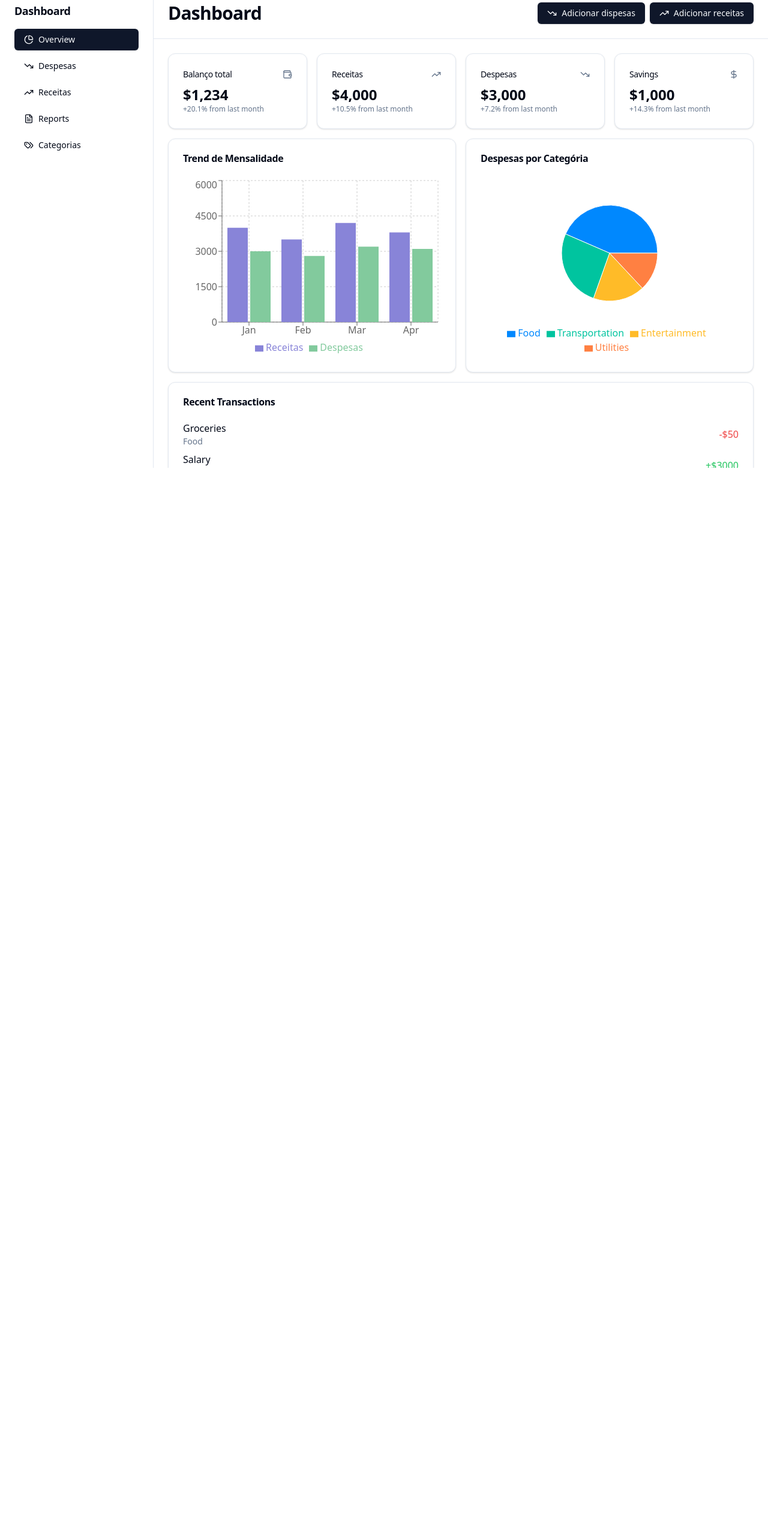
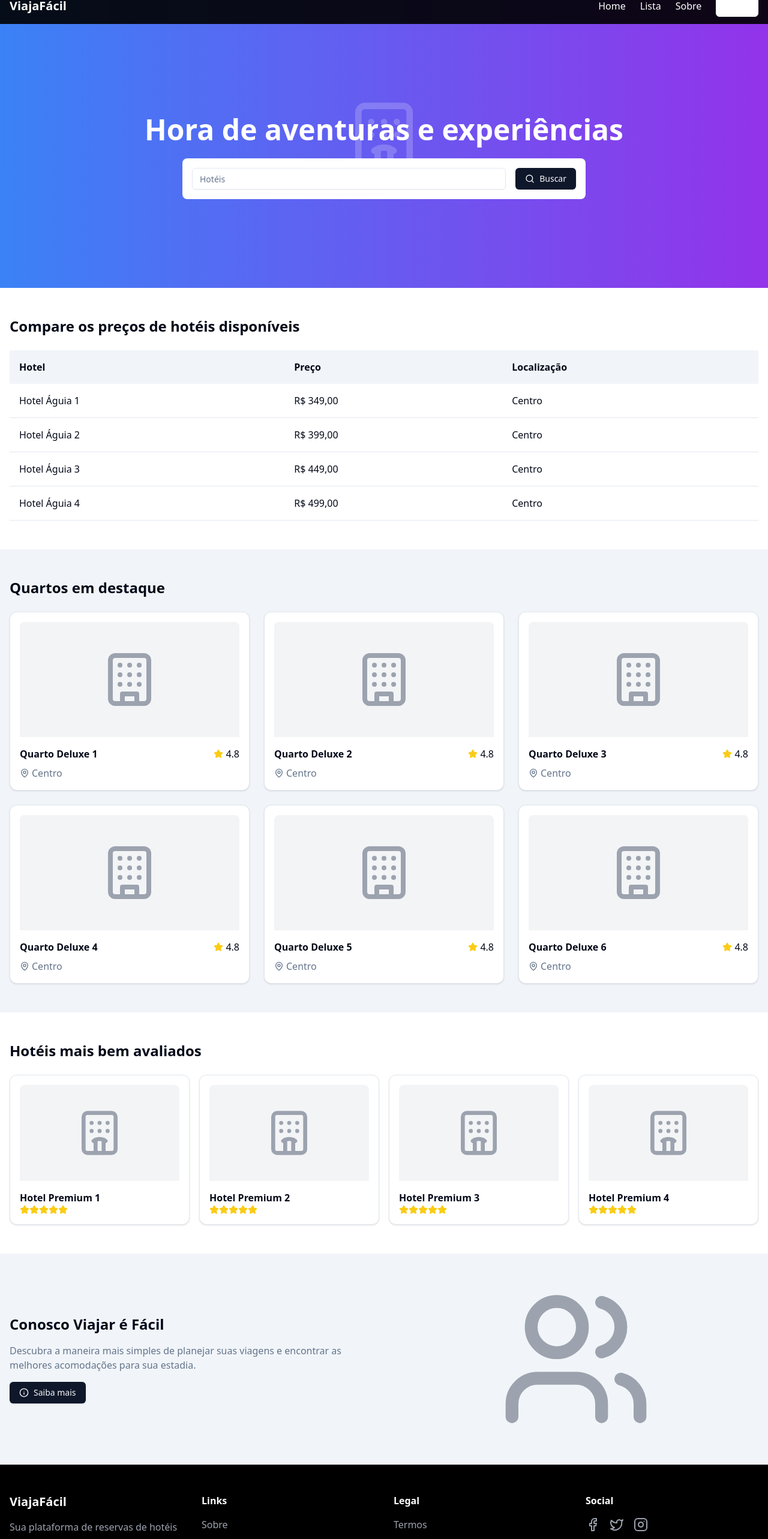
Before and after one commit to fernando-sebastiao/any-project, a React (Vite) app: page /dashboard in a window 1280 px wide. Shown: the part 20-2586 px from the top of the page at 60% size. Before the commit the page ends 800 px from the top, so only its background shows below. Built offline with nearby package versions, Linux system fonts and the light colour scheme; the HTML template or start-up script is replaced by a standard one.

Commit message:
alterando dashboard

```diff
--- a/src/pages/dashboard-page.tsx
+++ b/src/pages/dashboard-page.tsx
@@ -1,381 +1,240 @@
-"use client";
-
-import { useState } from "react";
-import { Card, CardContent, CardHeader, CardTitle } from "@/components/ui/card";
 import { Button } from "@/components/ui/button";
 import { Input } from "@/components/ui/input";
-import { Label } from "@/components/ui/label";
+import { Card, CardContent } from "@/components/ui/card";
 import {
-  Dialog,
-  DialogContent,
-  DialogHeader,
-  DialogTitle,
-  DialogTrigger,
-} from "@/components/ui/dialog";
-import {
-  PieChart,
-  FileText,
-  Tags,
-  DollarSign,
-  TrendingUp,
-  TrendingDown,
-  Wallet,
+  Hotel,
+  Search,
+  Star,
+  MapPin,
+  Building,
+  Users,
+  Info,
+  Facebook,
+  Twitter,
+  Instagram,
 } from "lucide-react";
-import { ScrollArea } from "@/components/ui/scroll-area";
-import { Separator } from "@/components/ui/separator";
-import {
-  BarChart,
-  Bar,
-  XAxis,
-  YAxis,
-  CartesianGrid,
-  Tooltip,
-  Legend,
-  ResponsiveContainer,
-  PieChart as PieChartComponent,
-  Pie,
-  Cell,
-} from "recharts";
-
-// Mock data (replace with actual data from your backend)
-const recentTransactions = [
-  { id: 1, description: "Groceries", amount: -50, category: "Food" },
-  { id: 2, description: "Salary", amount: 3000, category: "Income" },
-  { id: 3, description: "Restaurant", amount: -30, category: "Food" },
-  { id: 4, description: "Gas", amount: -40, category: "Transportation" },
-];
-
-const expensesByCategory = [
-  { name: "Food", value: 500 },
-  { name: "Transportation", value: 300 },
-  { name: "Entertainment", value: 200 },
-  { name: "Utilities", value: 150 },
-];
-
-const monthlyTrend = [
-  { name: "Jan", Receitas: 4000, Despesas: 3000 },
-  { name: "Feb", Receitas: 3500, Despesas: 2800 },
-  { name: "Mar", Receitas: 4200, Despesas: 3200 },
-  { name: "Apr", Receitas: 3800, Despesas: 3100 },
-];
-
-const COLORS = ["#0088FE", "#00C49F", "#FFBB28", "#FF8042"];
 
 export function DashboardPage() {
-  const [activeSection, setActiveSection] = useState("overview");
-  const [isExpenseModalOpen, setIsExpenseModalOpen] = useState(false);
-  const [isIncomeModalOpen, setIsIncomeModalOpen] = useState(false);
+  return (
+    <div className="flex flex-col min-h-screen">
+      {/* Navigation */}
+      <header className="fixed top-0 w-full z-50 bg-black/90 text-white">
+        <div className="container mx-auto px-4 py-3 flex items-center justify-between">
+          <div className="text-xl font-bold">ViajaFácil</div>
+          <nav className="hidden md:flex items-center gap-6">
+            <a href="#" className="hover:text-primary">
+              Home
+            </a>
+            <a href="#" className="hover:text-primary">
+              Lista
+            </a>
+            <a href="#" className="hover:text-primary">
+              Sobre
+            </a>
+            <Button
+              variant="outline"
+              className="text-white border-white hover:bg-white hover:text-black"
+            >
+              Login
+            </Button>
+          </nav>
+        </div>
+      </header>
 
-  const renderContent = () => {
-    switch (activeSection) {
-      case "overview":
-        return (
-          <>
-            <div className="grid gap-4 md:grid-cols-2 lg:grid-cols-4 mb-4">
-              <Card>
-                <CardHeader className="flex flex-row items-center justify-between space-y-0 pb-2">
-                  <CardTitle className="text-sm font-medium">
-                    Balanço total
-                  </CardTitle>
-                  <Wallet className="h-4 w-4 text-muted-foreground" />
-                </CardHeader>
-                <CardContent>
-                  <div className="text-2xl font-bold">$1,234</div>
-                  <p className="text-xs text-muted-foreground">
-                    +20.1% from last month
-                  </p>
+      {/* Hero Section */}
+      <section className="relative pt-16 h-[500px] bg-gradient-to-r from-blue-500 to-purple-600">
+        <div className="absolute inset-0 flex items-center justify-center">
+          <Hotel className="w-32 h-32 text-white opacity-20" />
+        </div>
+        <div className="relative container mx-auto px-4 h-full flex flex-col items-center justify-center text-white">
+          <h1 className="text-4xl md:text-5xl font-bold mb-6 text-center">
+            Hora de aventuras e experiências
+          </h1>
+          <div className="w-full max-w-2xl bg-white rounded-lg p-4">
+            <div className="flex gap-4">
+              <Input type="text"  placeholder="Hotéis" className="flex-1 text-black" />
+              <Button className="bg-primary hover:bg-primary/90">
+                <Search className="w-4 h-4 mr-2" />
+                Buscar
+              </Button>
+            </div>
+          </div>
+        </div>
+      </section>
+
+      {/* Price Comparison */}
+      <section className="py-12 container mx-auto px-4">
+        <h2 className="text-2xl font-semibold mb-6">
+          Compare os preços de hotéis disponíveis
+        </h2>
+        <div className="overflow-x-auto">
+          <table className="w-full border-collapse">
+            <thead>
+              <tr className="bg-muted">
+                <th className="p-4 text-left">Hotel</th>
+                <th className="p-4 text-left">Preço</th>
+                <th className="p-4 text-left">Localização</th>
+              </tr>
+            </thead>
+            <tbody>
+              {[1, 2, 3, 4].map((i) => (
+                <tr key={i} className="border-b">
+                  <td className="p-4">Hotel Águia {i}</td>
+                  <td className="p-4">R$ {299 + i * 50},00</td>
+                  <td className="p-4">Centro</td>
+                </tr>
+              ))}
+            </tbody>
+          </table>
+        </div>
+      </section>
+
+      {/* Featured Rooms */}
+      <section className="py-12 bg-muted">
+        <div className="container mx-auto px-4">
+          <h2 className="text-2xl font-semibold mb-6">Quartos em destaque</h2>
+          <div className="grid grid-cols-1 md:grid-cols-2 lg:grid-cols-3 gap-6">
+            {[1, 2, 3, 4, 5, 6].map((i) => (
+              <Card key={i}>
+                <CardContent className="p-4">
+                  <div className="flex items-center justify-center h-48 bg-gray-100 rounded-t-lg">
+                    <Building className="w-24 h-24 text-gray-400" />
+                  </div>
+                  <div className="mt-4">
+                    <div className="flex items-center justify-between mb-2">
+                      <h3 className="font-semibold">Quarto Deluxe {i}</h3>
+                      <div className="flex items-center">
+                        <Star className="w-4 h-4 text-yellow-400 fill-current" />
+                        <span className="ml-1">4.8</span>
+                      </div>
+                    </div>
+                    <div className="flex items-center text-muted-foreground">
+                      <MapPin className="w-4 h-4 mr-1" />
+                      Centro
+                    </div>
+                  </div>
                 </CardContent>
               </Card>
-              <Card>
-                <CardHeader className="flex flex-row items-center justify-between space-y-0 pb-2">
-                  <CardTitle className="text-sm font-medium">
-                    Receitas
-                  </CardTitle>
-                  <TrendingUp className="h-4 w-4 text-muted-foreground" />
-                </CardHeader>
-                <CardContent>
-                  <div className="text-2xl font-bold">$4,000</div>
-                  <p className="text-xs text-muted-foreground">
-                    +10.5% from last month
-                  </p>
+            ))}
+          </div>
+        </div>
+      </section>
+
+      {/* Best Rated Hotels */}
+      <section className="py-12 container mx-auto px-4">
+        <h2 className="text-2xl font-semibold mb-6">
+          Hotéis mais bem avaliados
+        </h2>
+        <div className="grid grid-cols-2 md:grid-cols-4 gap-4">
+          {[1, 2, 3, 4].map((i) => (
+            <Card key={i}>
+              <CardContent className="p-4">
+                <div className="flex items-center justify-center h-40 bg-gray-100 rounded-t-lg">
+                  <Hotel className="w-20 h-20 text-gray-400" />
+                </div>
+                <div className="mt-4">
+                  <h3 className="font-semibold">Hotel Premium {i}</h3>
+                  <div className="flex items-center text-yellow-400">
+                    {[1, 2, 3, 4, 5].map((star) => (
+                      <Star key={star} className="w-4 h-4 fill-current" />
+                    ))}
+                  </div>
+                </div>
               </CardContent>
             </Card>
-              <Card>
-                <CardHeader className="flex flex-row items-center justify-between space-y-0 pb-2">
-                  <CardTitle className="text-sm font-medium">
-                    Despesas
-                  </CardTitle>
-                  <TrendingDown className="h-4 w-4 text-muted-foreground" />
-                </CardHeader>
-                <CardContent>
-                  <div className="text-2xl font-bold">$3,000</div>
-                  <p className="text-xs text-muted-foreground">
-                    +7.2% from last month
+          ))}
+        </div>
+      </section>
+
+      {/* About Section */}
+      <section className="py-12 bg-muted">
+        <div className="container mx-auto px-4">
+          <div className="flex flex-col md:flex-row items-center gap-8">
+            <div className="flex-1">
+              <h2 className="text-2xl font-semibold mb-4">
+                Conosco Viajar é Fácil
+              </h2>
+              <p className="text-muted-foreground mb-4">
+                Descubra a maneira mais simples de planejar suas viagens e
+                encontrar as melhores acomodações para sua estadia.
               </p>
-                </CardContent>
-              </Card>
-              <Card>
-                <CardHeader className="flex flex-row items-center justify-between space-y-0 pb-2">
-                  <CardTitle className="text-sm font-medium">Savings</CardTitle>
-                  <DollarSign className="h-4 w-4 text-muted-foreground" />
-                </CardHeader>
-                <CardContent>
-                  <div className="text-2xl font-bold">$1,000</div>
-                  <p className="text-xs text-muted-foreground">
-                    +14.3% from last month
-                  </p>
-                </CardContent>
-              </Card>
+              <Button>
+                <Info className="w-4 h-4 mr-2" />
+                Saiba mais
+              </Button>
             </div>
-            <div className="grid gap-4 md:grid-cols-2">
-              <Card>
-                <CardHeader>
-                  <CardTitle>Trend de Mensalidade</CardTitle>
-                </CardHeader>
-                <CardContent>
-                  <ResponsiveContainer width="100%" height={300}>
-                    <BarChart data={monthlyTrend}>
-                      <CartesianGrid strokeDasharray="3 3" />
-                      <XAxis dataKey="name" />
-                      <YAxis />
-                      <Tooltip />
-                      <Legend />
-                      <Bar dataKey="Receitas" fill="#8884d8" />
-                      <Bar dataKey="Despesas" fill="#82ca9d" />
-                    </BarChart>
-                  </ResponsiveContainer>
-                </CardContent>
-              </Card>
-              <Card>
-                <CardHeader>
-                  <CardTitle>Despesas por Categória</CardTitle>
-                </CardHeader>
-                <CardContent>
-                  <ResponsiveContainer width="100%" height={300}>
-                    <PieChartComponent>
-                      <Pie
-                        data={expensesByCategory}
-                        cx="50%"
-                        cy="50%"
-                        labelLine={false}
-                        outerRadius={80}
-                        fill="#8884d8"
-                        dataKey="value"
-                      >
-                        {expensesByCategory.map((entry, index) => (
-                          <Cell
-                            key={`cell-${index}`}
-                            fill={COLORS[index % COLORS.length]}
-                          />
-                        ))}
-                      </Pie>
-                      <Tooltip />
-                      <Legend />
-                    </PieChartComponent>
-                  </ResponsiveContainer>
-                </CardContent>
-              </Card>
+            <div className="flex-1 flex justify-center">
+              <Users className="w-64 h-64 text-gray-400" />
             </div>
-            <Card className="mt-4">
-              <CardHeader>
-                <CardTitle>Recent Transactions</CardTitle>
-              </CardHeader>
-              <CardContent>
-                <ScrollArea className="h-[200px]">
-                  {recentTransactions.map((transaction) => (
-                    <div
-                      key={transaction.id}
-                      className="flex justify-between items-center mb-2"
-                    >
+          </div>
+        </div>
+      </section>
+
+      {/* Footer */}
+      <footer className="bg-black text-white py-12">
+        <div className="container mx-auto px-4">
+          <div className="grid grid-cols-1 md:grid-cols-4 gap-8">
             <div>
-                        <p className="font-medium">{transaction.description}</p>
-                        <p className="text-sm text-muted-foreground">
-                          {transaction.category}
+              <h3 className="text-xl font-bold mb-4">ViajaFácil</h3>
+              <p className="text-gray-400">
+                Sua plataforma de reservas de hotéis
               </p>
             </div>
-                      <p
-                        className={
-                          transaction.amount > 0
-                            ? "text-green-500"
-                            : "text-red-500"
-                        }
-                      >
-                        {transaction.amount > 0 ? "+" : "-"}$
-                        {Math.abs(transaction.amount)}
-                      </p>
+            <div>
+              <h4 className="font-semibold mb-4">Links</h4>
+              <ul className="space-y-2">
+                <li>
+                  <a href="#" className="text-gray-400 hover:text-white">
+                    Sobre
+                  </a>
+                </li>
+                <li>
+                  <a href="#" className="text-gray-400 hover:text-white">
+                    Hotéis
+                  </a>
+                </li>
+                <li>
+                  <a href="#" className="text-gray-400 hover:text-white">
+                    Contato
+                  </a>
+                </li>
+              </ul>
             </div>
-                  ))}
-                </ScrollArea>
-              </CardContent>
-            </Card>
-          </>
-        );
-      case "expenses":
-      case "income":
-      case "reports":
-      case "categories":
-        return (
-          <Card>
-            <CardHeader>
-              <CardTitle>
-                {activeSection.charAt(0).toUpperCase() + activeSection.slice(1)}
-              </CardTitle>
-            </CardHeader>
-            <CardContent>
-              <p>Content for {activeSection} goes here.</p>
-            </CardContent>
-          </Card>
-        );
-      default:
-        return null;
-    }
-  };
-
-  return (
-    <div className="flex h-screen bg-background">
-      {/* Sidebar */}
-      <aside className="w-64 border-r">
-        <ScrollArea className="h-full py-6 pl-6 pr-6">
-          <h2 className="mb-4 text-lg font-semibold tracking-tight">
-            Dashboard
-          </h2>
-          <nav className="space-y-2">
-            <Button
-              variant={activeSection === "overview" ? "default" : "ghost"}
-              className="w-full justify-start"
-              onClick={() => setActiveSection("overview")}
-            >
-              <PieChart className="mr-2 h-4 w-4" />
-              Overview
-            </Button>
-            <Button
-              variant={activeSection === "expenses" ? "default" : "ghost"}
-              className="w-full justify-start"
-              onClick={() => setActiveSection("expenses")}
-            >
-              <TrendingDown className="mr-2 h-4 w-4" />
-              Despesas
-            </Button>
-            <Button
-              variant={activeSection === "income" ? "default" : "ghost"}
-              className="w-full justify-start"
-              onClick={() => setActiveSection("income")}
-            >
-              <TrendingUp className="mr-2 h-4 w-4" />
-              Receitas
-            </Button>
-            <Button
-              variant={activeSection === "reports" ? "default" : "ghost"}
-              className="w-full justify-start"
-              onClick={() => setActiveSection("reports")}
-            >
-              <FileText className="mr-2 h-4 w-4" />
-              Reports
-            </Button>
-            <Button
-              variant={activeSection === "categories" ? "default" : "ghost"}
-              className="w-full justify-start"
-              onClick={() => setActiveSection("categories")}
-            >
-              <Tags className="mr-2 h-4 w-4" />
-              Categorias
-            </Button>
-          </nav>
-        </ScrollArea>
-      </aside>
-
-      {/* Main content */}
-      <main className="flex-1 overflow-auto">
-        <div className="flex items-center justify-between p-6">
-          <h1 className="text-3xl font-bold tracking-tight">Dashboard</h1>
-          <div className="space-x-2">
-            <Dialog
-              open={isExpenseModalOpen}
-              onOpenChange={setIsExpenseModalOpen}
-            >
-              <DialogTrigger asChild>
-                <Button onClick={() => setIsExpenseModalOpen(true)}>
-                  <TrendingDown className="mr-2 h-4 w-4" />
-                  Adicionar dispesas
-                </Button>
-              </DialogTrigger>
-              <DialogContent>
-                <DialogHeader>
-                  <DialogTitle>Adicionar Nova Despesa</DialogTitle>
-                </DialogHeader>
-                <form className="space-y-4">
-                  <div className="space-y-2">
-                    <Label htmlFor="expense-description">Descrição</Label>
-                    <Input
-                      id="expense-description"
-                      placeholder="Enter description"
-                    />
+            <div>
+              <h4 className="font-semibold mb-4">Legal</h4>
+              <ul className="space-y-2">
+                <li>
+                  <a href="#" className="text-gray-400 hover:text-white">
+                    Termos
+                  </a>
+                </li>
+                <li>
+                  <a href="#" className="text-gray-400 hover:text-white">
+                    Privacidade
+                  </a>
+                </li>
+              </ul>
             </div>
-                  <div className="space-y-2">
-                    <Label htmlFor="expense-amount">Quantidade</Label>
-                    <Input
-                      id="expense-amount"
-                      type="number"
-                      placeholder="Enter amount"
-                    />
-                  </div>
-                  <div className="space-y-2">
-                    <Label htmlFor="expense-category">ID da Categoria</Label>
-                    <Input
-                      id="expense-category"
-                      placeholder="Enter category ID"
-                    />
-                  </div>
-                  <Button type="submit">Salvar</Button>
-                </form>
-              </DialogContent>
-            </Dialog>
-            <Dialog
-              open={isIncomeModalOpen}
-              onOpenChange={setIsIncomeModalOpen}
-            >
-              <DialogTrigger asChild>
-                <Button onClick={() => setIsIncomeModalOpen(true)}>
-                  <TrendingUp className="mr-2 h-4 w-4" />
-                  Adicionar receitas
-                </Button>
-              </DialogTrigger>
-              <DialogContent>
-                <DialogHeader>
-                  <DialogTitle>Adicionar Nova Receita</DialogTitle>
-                </DialogHeader>
-                <form className="space-y-4">
-                  <div className="space-y-2">
-                    <Label htmlFor="income-description">Descrição</Label>
-                    <Input
-                      id="income-description"
-                      placeholder="Enter description"
-                    />
-                  </div>
-                  <div className="space-y-2">
-                    <Label htmlFor="income-amount">Quantidade</Label>
-                    <Input
-                      id="income-amount"
-                      type="number"
-                      placeholder="Enter amount"
-                    />
-                  </div>
-                  <div className="space-y-2">
-                    <Label htmlFor="income-category">ID da Categoria</Label>
-                    <Input
-                      id="income-category"
-                      placeholder="Enter category ID"
-                    />
-                  </div>
-                  <Button type="submit">Salvar</Button>
-                </form>
-              </DialogContent>
-            </Dialog>
+            <div>
+              <h4 className="font-semibold mb-4">Social</h4>
+              <div className="flex space-x-4">
+                <a href="#" className="text-gray-400 hover:text-white">
+                  <Facebook className="w-6 h-6" />
+                </a>
+                <a href="#" className="text-gray-400 hover:text-white">
+                  <Twitter className="w-6 h-6" />
+                </a>
+                <a href="#" className="text-gray-400 hover:text-white">
+                  <Instagram className="w-6 h-6" />
+                </a>
               </div>
             </div>
-        <Separator />
-        <div className="p-6">{renderContent()}</div>
-      </main>
+          </div>
+          <div className="border-t border-gray-800 mt-8 pt-8 text-center text-gray-400">
+            <p>&copy; 2024 ViajaFácil. Todos os direitos reservados.</p>
+          </div>
+        </div>
+      </footer>
     </div>
   );
 }
```
Lines whose indentation alone changed are shown as unchanged.
